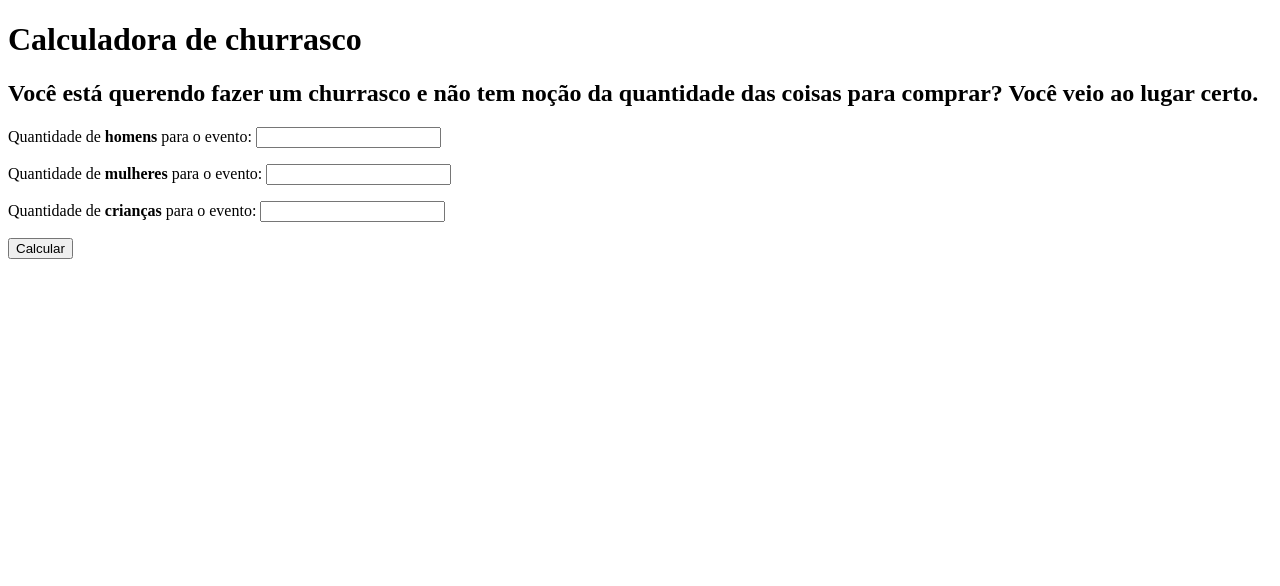
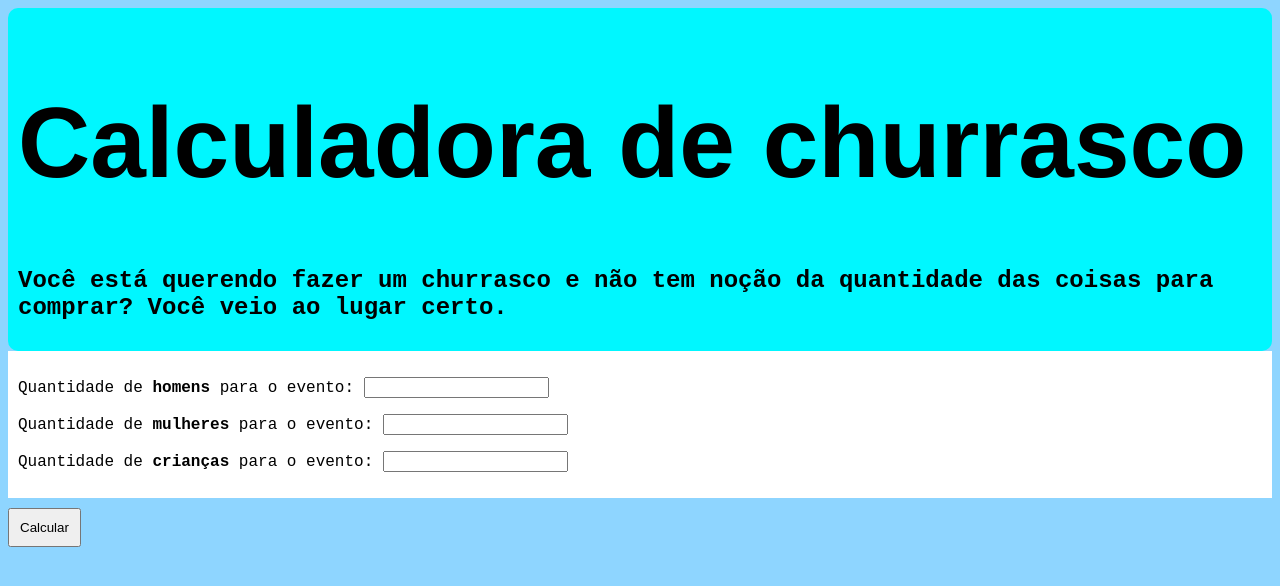
Before and after one commit to alissonfar/mapa, a plain HTML site: page index.html in a window 1280 px wide. Drawn offline with Linux system fonts and the light colour scheme.

Commit message:
mapa pronto

```diff
--- a/index.html
+++ b/index.html
@@ -30,7 +30,7 @@
         </div>
     </div>
     <div>
-        <input type="button" value="Calcular" onclick="calcular()">
+        <input class='button2' type="button" value="Calcular" onclick="calcular()">
     </div>
     <div id="resultado">
         <!-- Aqui será exibido o resultado -->
--- a/script.js
+++ b/script.js
@@ -45,7 +45,7 @@ function calcular() {
 
     console.log(`Carne Bovina Total: ${resultado.carneBovina} kg`);
     console.log(`Carne de Frango Total: ${resultado.carneFrango} kg`);
-    console.log(`Linguiça Total: ${resultado.linguica} kg`);
+    console.log(`Linguiça Total: ${resultado.linguiça} kg`);
     console.log(`Refrigerante Total: ${resultado.refrigerante} litros`);
     console.log(`Cerveja Total: ${resultado.cerveja} litros`);
 
@@ -55,7 +55,7 @@ function calcular() {
     resultadoDiv.innerHTML = `
         <p>Carne Bovina Total: ${resultado.carneBovina} kg</p>
         <p>Carne de Frango Total: ${resultado.carneFrango} kg</p>
-        <p>Linguiça Total: ${resultado.linguica} kg</p>
+        <p>Linguiça Total: ${resultado.linguiça} kg</p>
         <p>Refrigerante Total: ${resultado.refrigerante} litros</p>
         <p>Cerveja Total: ${resultado.cerveja} litros</p>
     `
--- a/style.css
+++ b/style.css
@@ -0,0 +1,30 @@
+body {
+    background-color: rgb(142, 213, 255);
+    font-family: 'Courier New', Courier, monospace;
+}
+
+header {
+    background-color: rgb(0, 247, 255);
+    border-radius: 10px;
+    padding: 10px;
+}
+
+.campos {
+    background-color: white;
+    padding: 10px;
+}
+
+.button2 {
+    padding: 10px;
+    margin-top: 10px;
+}
+
+h1 {
+    font-family: 'Franklin Gothic Medium', 'Arial Narrow', Arial, sans-serif;
+    font-size:100px;
+}
+
+#resultado {
+    font-weight: bold;
+    font-size: 30px;
+}
```
